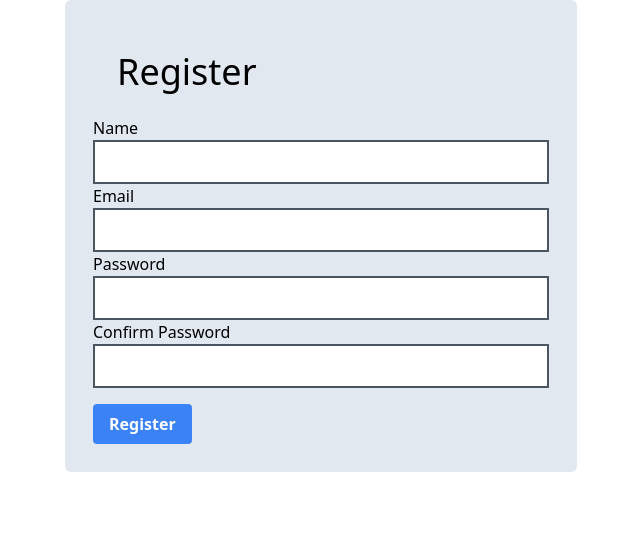
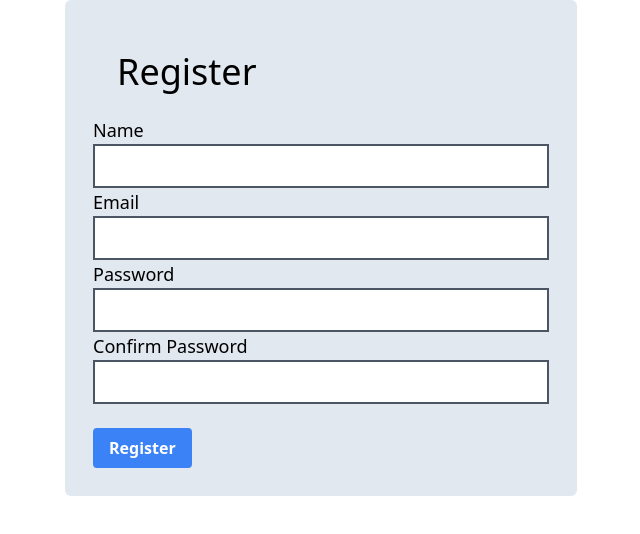
Before and after one commit to hitmoose007/medicine_inventory, a React (Create React App) app in the folder medfront/: page /register in a window 1280 px wide. Shown: the top 534 px of the page, without its empty margins (319-959 px from the left). Built offline with nearby package versions, Linux system fonts and the light colour scheme.

Commit message:
verify page made still need to complete directly loggin in user after email verification

```diff
--- a/medfront/src/App.js
+++ b/medfront/src/App.js
@@ -7,6 +7,7 @@ import {
   Routes,
   Route,
 } from "react-router-dom";
+import Verify from './pages/Verify';
 
 function App() {
   return (
@@ -15,6 +16,8 @@ function App() {
         <Route index exact element={<Login/>}/>
         <Route path="/register" exact element={<Register/>}/>
         <Route path="/main" exact element={<Main/>}/>
+        <Route path="/verify/:tokenId" exact element={<Verify/>}/>
+
       </Routes>
       </Router>
   );
--- a/medfront/src/pages/Register.js
+++ b/medfront/src/pages/Register.js
@@ -1,52 +1,173 @@
 import React from "react";
-import Form from "../components/form";
-import { Link } from "react-router-dom";
-export default function Register() {
-  const formmArr = [
-    {
-      label: "Name",
-      name: "name",
-      type: "text",
-      placeholder: "Enter your name",
-      required: true,
-    },
-    {
-      label: "Email",
-      name: "email",
-      type: "email",
-      placeholder: "Enter your email",
-      required: true,
-    },
-    {
-      label: "Password",
-      name: "password",
-      type: "password",
-      placeholder: "Enter your password",
-      required: true,
-    },
-    {
-      label: "Confirm Password",
-      name: "confirmPassword",
-      type: "password",
-      placeholder: "Confirm your password",
-      required: true,
-    },
-  ];
-  const submitBtn = "Register";
-  const redirect = "/login";
-  const title = "Register";
-  const url = "http://localhost:5000/api/users";
+import { useState, useEffect } from "react";
+import { Link, Navigate } from "react-router-dom";
+
+const url = "http://localhost:5000/api/users";
+
+export default function Login() {
+  const [toLogin, setToLogin] = useState(false);
+
+  const [name, setName] = useState("");
+  const [email, setEmail] = useState("");
+  const [password, setPassword] = useState("");
+  const [confirmPassword, setConfirmPassword] = useState("");
+
+  const [nameError, setNameError] = useState("");
+  const [emailError, setEmailError] = useState("");
+  const [passwordError, setPasswordError] = useState("");
+  const [confirmPasswordError, setConfirmPasswordError] = useState("");
+
+  const requestOptions = {
+    method: "POST",
+    headers: { "Content-Type": "application/json" },
+    body: JSON.stringify({ name: name, email: email, password: password }),
+  };
+
+  const validateForm = () => {
+    setNameError("");
+    setEmailError("");
+    setPasswordError("");
+    setConfirmPasswordError("");
+    var emailError, passwordError, nameError, confirmPasswordError;
+
+    if (!name) {
+      nameError = "Name is required";
+      setNameError(nameError);
+      return false;
+    }
+
+    if (!email) {
+      emailError = "Email is required";
+      setEmailError(emailError);
+      return false;
+    }
+
+    if (email.includes("@") === false) {
+      emailError = "Email is not valid";
+      setEmailError(emailError);
+      return false;
+    }
+    if (!password) {
+      passwordError = "Password is required";
+      setPasswordError(passwordError);
+      return false;
+    }
+
+    if (!confirmPassword) {
+      confirmPasswordError = "Confirm Password is required";
+      setConfirmPasswordError(confirmPasswordError);
+      return false;
+    }
+
+    if (password !== confirmPassword) {
+      confirmPasswordError = "Passwords do not match";
+      setConfirmPasswordError(confirmPasswordError);
+      return false;
+    }
+
+    return true;
+  };
+
+  const onSumbitHandler = () => {
+    if (!validateForm()) {
+      return;
+    }
+
+    setEmailError("");
+    setPasswordError("");
+
+    fetch(url, requestOptions)
+      .then((response) => response.json())
+      .then((data) => {
+        if (!data.Newuser) {
+          throw "error";
+        }
+      })
+      .then(() => {
+        setToLogin(true);
+      })
+
+      .catch((error) => console.log(error));
+  };
+  if (toLogin) {
+    return <Navigate to='/' />;
+  }
 
   return (
     <div>
-      <Form
-        title={title}
-        formArr={formmArr}
-        submitBtn={submitBtn}
-        redirect={redirect}
-        url={url}
+      <form className=' bg-slate-200 w-2/5 m-auto p-7 rounded-md'>
+        <h1 className=' text-4xl p-6 '>Register</h1>
 
-      />
+        <div>
+          <label htmlFor='name' className='text-lg'>
+            Name
+          </label>
+          <input
+            className='border-2 border-gray-600 p-2 w-full'
+            name='name'
+            type='text'
+            value={name}
+            onChange={(e) => setName(e.target.value)}
+          />
+        </div>
+        <span className=' text-red-600 text-xs'>{nameError}</span>
+
+        <div>
+          <label htmlFor='email' className=' text-lg'>
+            Email
+          </label>
+          <input
+            className='border-2 border-gray-600 p-2 w-full'
+            name='email'
+            type='email'
+            value={email}
+            onChange={(e) => setEmail(e.target.value)}
+          />
+        </div>
+        <span className='text-red-600 text-xs block '>{emailError}</span>
+
+        <div>
+          <label htmlFor='password' className=' text-lg'>
+            Password
+          </label>
+          <input
+            className='border-2 border-gray-600 p-2 w-full'
+            name='password'
+            type='password'
+            value={password}
+            onChange={(e) => setPassword(e.target.value)}
+          />
+        </div>
+        <span className='text-red-600 text-xs block '>{passwordError}</span>
+
+        <div>
+          <label htmlFor='confirmPassword' className=' text-lg'>
+            Confirm Password
+          </label>
+          <input
+            className='border-2 border-gray-600 p-2 w-full'
+            name='confirmPassword'
+            type='password'
+            value={confirmPassword}
+            onChange={(e) => setConfirmPassword(e.target.value)}
+          />
+        </div>
+        <span className='text-red-600 text-xs block py-1'>
+          {confirmPasswordError}
+        </span>
+
+        <button
+          className='bg-blue-500 hover:bg-blue-700 text-white font-bold py-2 mt-4 px-4 rounded focus:outline-none focus:shadow-outline'
+          type='submit'
+          onClick={(e) => {
+            e.preventDefault();
+            onSumbitHandler();
+          }}
+        >
+          Register
+        </button>
+      </form>
+
       <Link to='/'></Link>
     </div>
   );
--- /dev/null
+++ b/medfront/src/pages/Verify.js
@@ -0,0 +1,29 @@
+import React from "react";
+import { useState, useEffect } from "react";
+
+const Verify = () => {
+  const [toMain, setToMain] = useState(false);
+  const [toRegister, setToRegister] = useState(false);
+
+
+
+
+  return (
+    <div className='bg-slate-200 w-2/5 m-auto p-7 rounded-md'>
+      <h1 className='text-2xl p-6'>Please Verify your email</h1>
+      <div className='flex justify-between'>
+        <button className='bg-blue-500 hover:bg-blue-700 text-white font-bold py-2 mt-4 px-4 rounded focus:outline-none focus:shadow-outline'>
+          back to register page
+        </button>
+        <button
+          type='submit'
+          className='bg-blue-500 hover:bg-blue-700 text-white font-bold py-2 mt-4 px-4 rounded focus:outline-none focus:shadow-outline'
+        >
+          I have verified my email
+        </button>
+      </div>
+    </div>
+  );
+};
+
+export default Verify;
```
Also changed, not shown: 2 other files (tests, documents, lock files or other folders).
